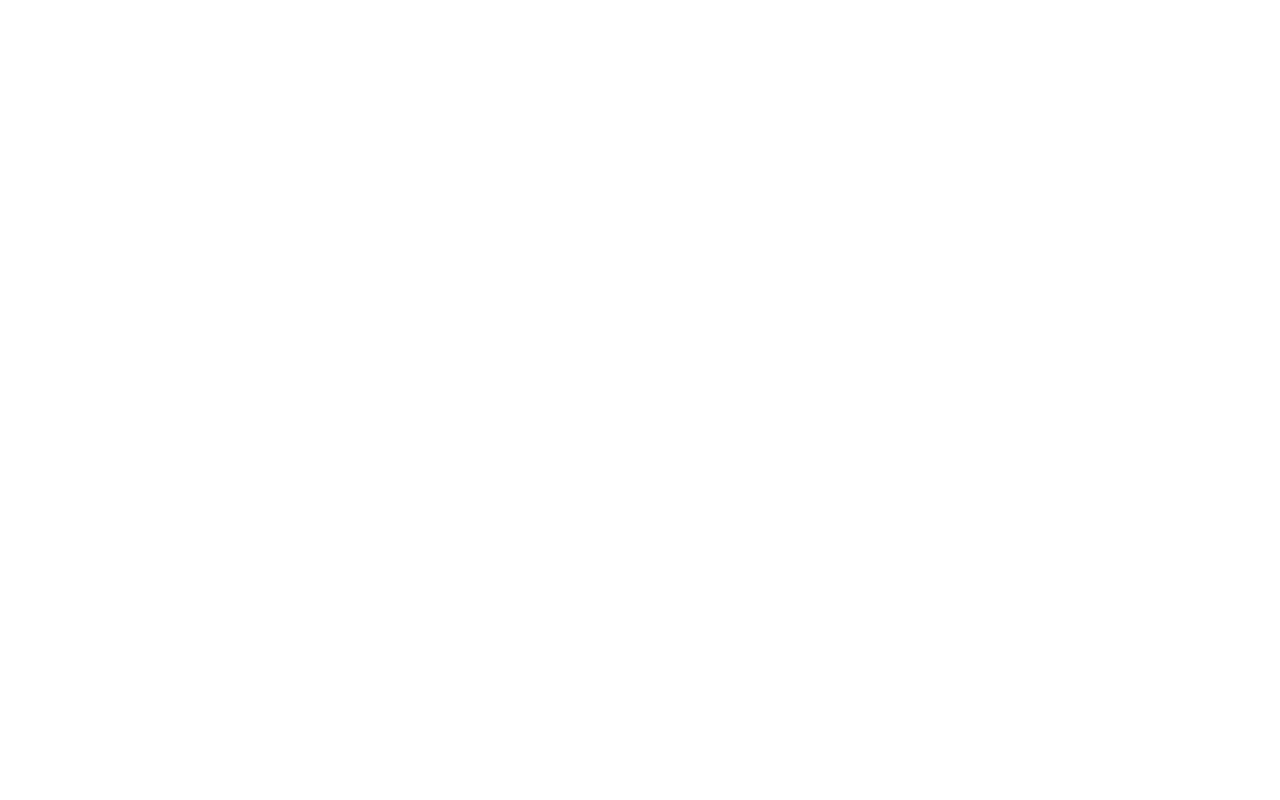
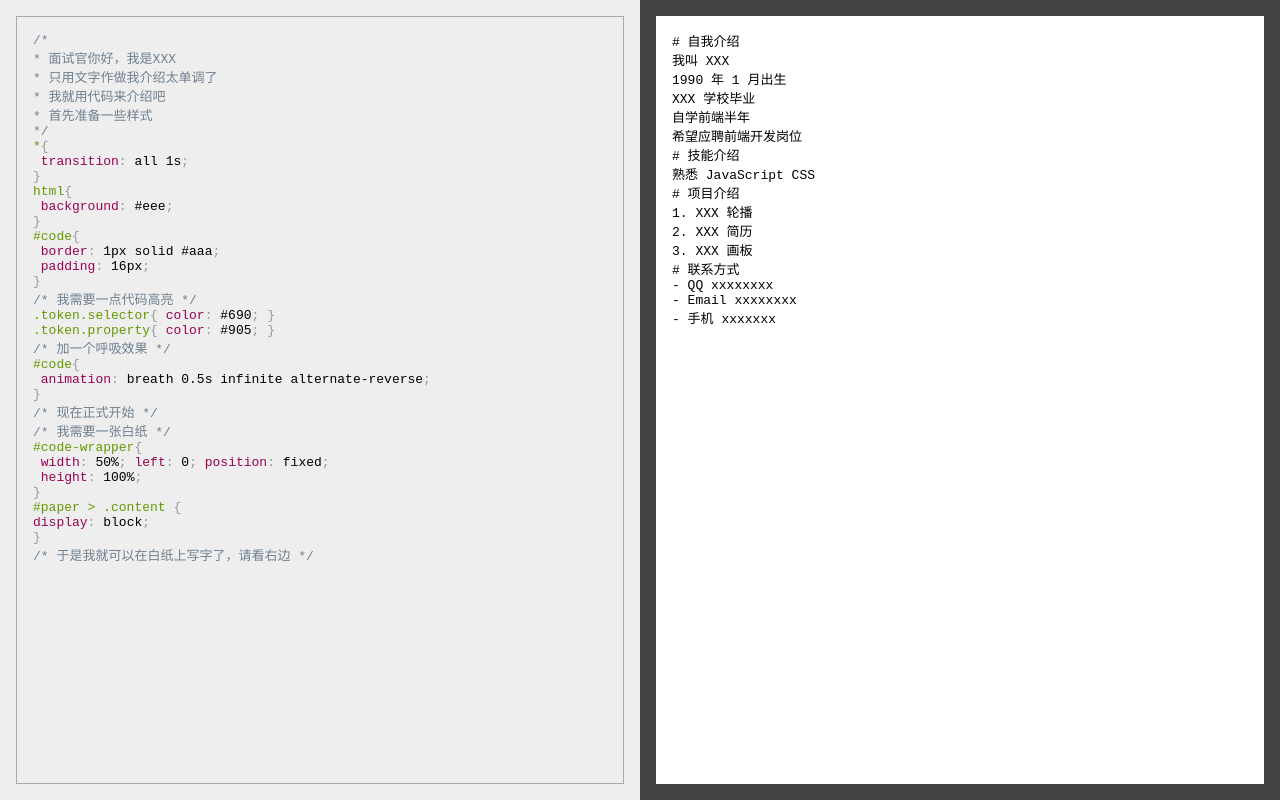
Before and after one commit to JaniceZD/animating-resume, a plain HTML site: page index.html in a window 1280 px wide. Drawn offline with Linux system fonts and the light colour scheme.

Commit message:
写入css及将代码高亮等

```diff
--- a/css/style.css
+++ b/css/style.css
@@ -0,0 +1,39 @@
+* {
+  margin: 0;
+  padding: 0;
+  box-sizing: border-box;
+}
+
+.token.selector, .token.property, .token.function {
+  color: black;
+}
+
+#code-wrapper {
+  padding: 16px;
+  height: 100vh;
+  display: flex;
+}
+
+#code {
+  width: 100%;
+  overflow: hidden;
+}
+
+#paper {
+  background: #444;
+  padding: 16px;
+  position: fixed;
+  width: 50%;
+  height: 100%;
+  right: 0;
+  display: flex;
+  align-items: flex-start;
+}
+#paper > .content{
+  width: 100%;
+  height: 100%;
+  padding-left: 16px;
+  overflow: hidden;
+  background: white;
+  display: none;
+}
--- a/index.html
+++ b/index.html
@@ -6,9 +6,9 @@
   <meta name="viewport" content="width=device-width, initial-scale=1.0">
   <meta http-equiv="X-UA-Compatible" content="ie=edge">
   <title>会动的简历</title>
-  <style id="styleTag"></style>
   <link rel="stylesheet" href="./vendor/prism/prism.css">
   <link rel="stylesheet" href="./css/style.css">
+  <style id="styleTag"></style>
 </head>
 
 <body>
--- a/js/main.js
+++ b/js/main.js
@@ -0,0 +1,124 @@
+/**
+ * 把code写入#code和#styleTag里
+ */
+function wrtieCss(prefix, code, fn) {
+  let domCode = document.querySelector('#code')
+  let n = 0
+  let id = setInterval(() => {
+    n += 1
+    domCode.innerHTML = Prism.highlight(prefix + code.substring(0, n), Prism.languages.css)
+    styleTag.innerHTML = prefix + code.substring(0, n)
+    domCode.scrollTop = domCode.scrollHeight
+    if (n >= code.length) {
+      window.clearInterval(id)
+      fn && fn.call()
+    }
+  }, 0)
+}
+function writeMarkdown(markdown, fn) {
+  let domCode = document.querySelector('#paper > .content')
+  let n = 0
+  let id = setInterval(() => {
+    n += 1
+    domCode.innerHTML = markdown.substring(0, n)
+    domCode.scrollTop = domCode.scrollHeight
+    if (n >= markdown.length) {
+      window.clearInterval(id)
+      fn && fn.call()
+    }
+  }, 0)
+}
+var css1 = `/*
+* 面试官你好，我是XXX
+* 只用文字作做我介绍太单调了
+* 我就用代码来介绍吧
+* 首先准备一些样式
+*/
+*{
+ transition: all 1s;
+}
+html{
+ background: #eee;
+}
+#code{
+ border: 1px solid #aaa;
+ padding: 16px;
+}
+/* 我需要一点代码高亮 */
+.token.selector{ color: #690; }
+.token.property{ color: #905; }
+/* 加一个呼吸效果 */
+#code{
+ animation: breath 0.5s infinite alternate-reverse;
+}
+/* 现在正式开始 */
+/* 我需要一张白纸 */
+#code-wrapper{
+ width: 50%; left: 0; position: fixed;
+ height: 100%;
+}
+#paper > .content {
+display: block;
+}
+/* 于是我就可以在白纸上写字了，请看右边 */
+`
+var css2 = `
+/* 接下来用一个优秀的库 marked.js
+ * 把 Markdown 变成 HTML
+ */
+
+
+`
+var md = `
+# 自我介绍
+我叫 XXX
+1990 年 1 月出生
+XXX 学校毕业
+自学前端半年
+希望应聘前端开发岗位
+# 技能介绍
+熟悉 JavaScript CSS
+# 项目介绍
+1. XXX 轮播
+2. XXX 简历
+3. XXX 画板
+# 联系方式
+- QQ xxxxxxxx
+- Email xxxxxxxx
+- 手机 xxxxxxx
+
+
+`
+var css3 = `
+/*
+ * 这就是我的会动的简历
+ * 谢谢观看
+ */
+`
+wrtieCss('', css1, () => {
+  createPaper(() => {
+    writeMarkdown(md, () => {
+      convertMarkdownToHtml(md, () => {
+
+      })
+    })
+  })
+})
+
+function createPaper(fn) {
+  var paper = document.createElement('div')
+  paper.id = 'paper'
+  var content = document.createElement('pre')
+  content.className = 'content'
+  paper.appendChild(content)
+  document.body.appendChild(paper)
+  fn && fn.call()
+}
+function convertMarkdownToHtml(md, fn) {
+  var div = document.createElement('div')
+  div.id = 'html markdown-body'
+  div.innerHTML = Prism.highlight(md, Prism.languages.markdown, 'markdown')
+  let markdownContainer = document.querySelector('#paper > .content')
+  markdownContainer.replaceWith(div)
+  fn && fn.call()
+}
```
